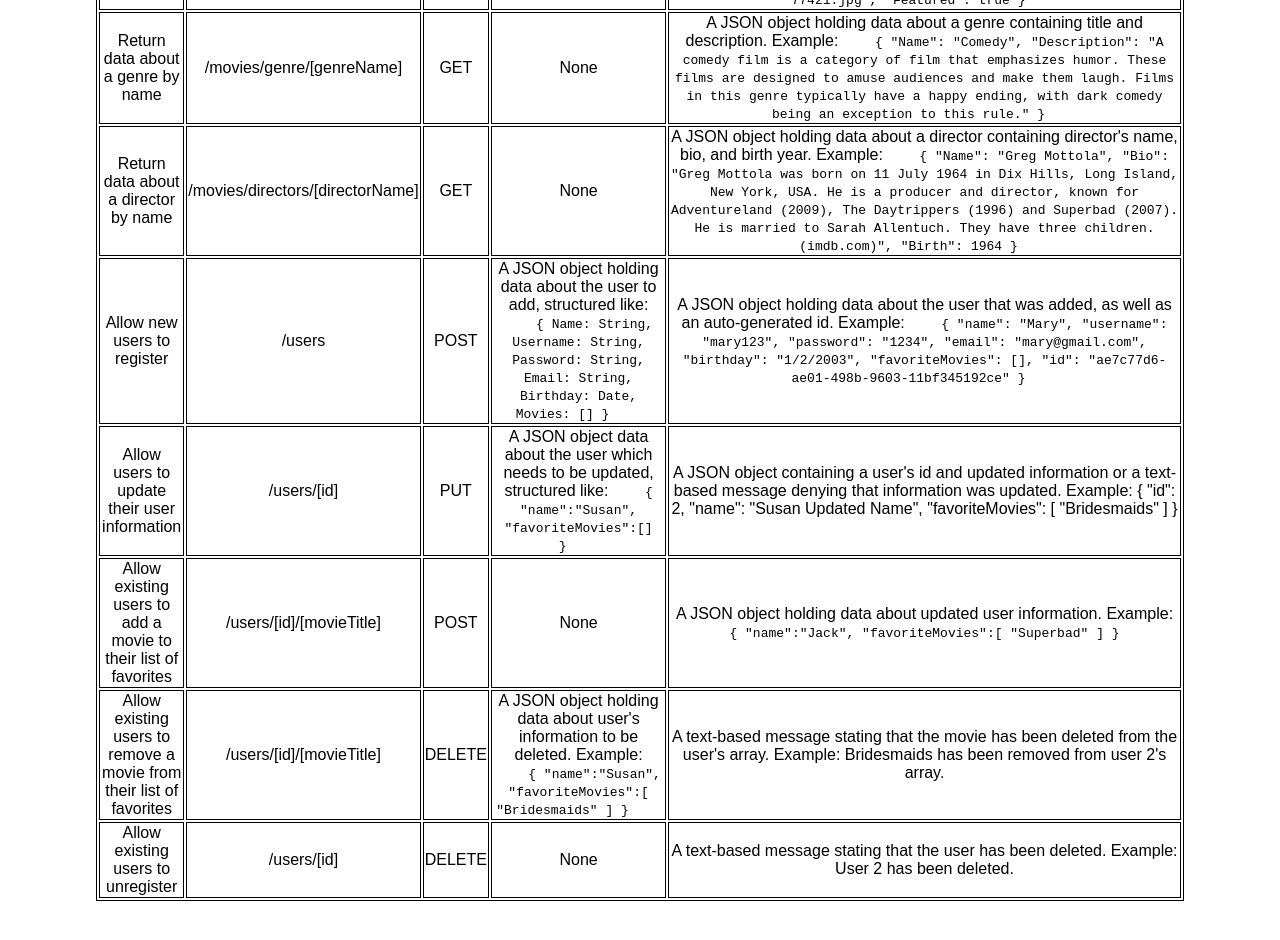
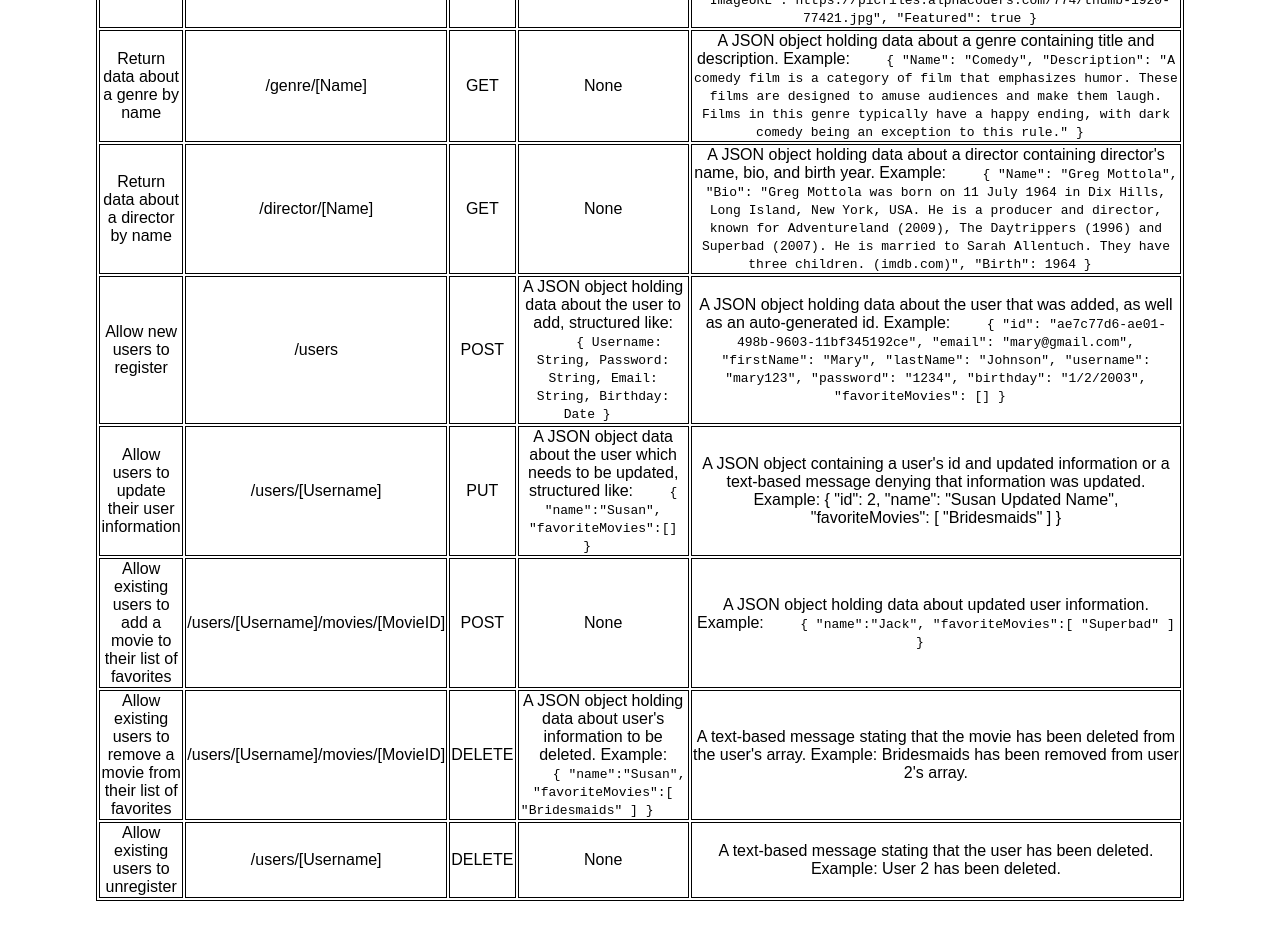
Before and after one commit to mcullen9/movie_api, a website: page public/documentation.html in a window 1280 px wide. Shown: the part 660-1600 px from the top of the page. Drawn offline with Linux system fonts and the light colour scheme.

Commit message:
documentation.html
updated API endpoints

```diff
--- a/public/documentation.html
+++ b/public/documentation.html
@@ -40,7 +40,7 @@
         </tr>
         <tr>
           <td>Return data about a single movie by title to the user</td>
-          <td>/movies/[movieTitle]</td>
+          <td>/movies/[Title]</td>
           <td>GET</td>
           <td>None</td>
           <td>A JSON object holding data about a single movie, containing title, description, genre, director, image URL, and whether it's featured or not. Example:
@@ -54,9 +54,9 @@
                  },
                 "Director": {
                     "Name":"Paul Feig",
-                    "Bio":"Paul Feig is an American film director and writer who is known for creating Freaks and Geeks and directing Bridesmaids, The Heat, Spy and A Simple Favor. He is known for directing films starring frequent collaborator Melissa McCarthy. He also directed the highly controversial 2016 reboot of Ghostbusters. He also directed episodes of The Office. (imdb.com)",
-                    "Birth":1962.0
+                    "Bio":"Paul Feig is an American film director and writer who is known for creating Freaks and Geeks and directing Bridesmaids, The Heat, Spy and A Simple Favor. He is known for directing films starring frequent collaborator Melissa McCarthy. He also directed the highly controversial 2016 reboot of Ghostbusters. He also directed episodes of The Office. (imdb.com)"
                 },
+                "Actors": [],
                 "ImageURL":"https://picfiles.alphacoders.com/774/thumb-1920-77421.jpg",
                 "Featured": true
               }
@@ -65,7 +65,7 @@
         </tr>
         <tr>
           <td>Return data about a genre by name</td>
-          <td>/movies/genre/[genreName]</td>
+          <td>/genre/[Name]</td>
           <td>GET</td>
           <td>None</td>
           <td>A JSON object holding data about a genre containing title and description. Example:
@@ -79,7 +79,7 @@
         </tr>
         <tr>
           <td>Return data about a director by name</td>
-          <td>/movies/directors/[directorName]</td>
+          <td>/director/[Name]</td>
           <td>GET</td>
           <td>None</td>
           <td>A JSON object holding data about a director containing director's name, bio, and birth year. Example:
@@ -98,34 +98,32 @@
           <td>POST</td>
           <td>A JSON object holding data about the user to add, structured like:
             <code>
-              <!--Haven't yet added username, password, email, birthday variables to index.js, put them here for the example-->
               {
-                Name: String,
                 Username: String,
                 Password: String,
                 Email: String,
-                Birthday: Date,
-                Movies: []
+                Birthday: Date
             }
             </code>
           </td>
           <td>A JSON object holding data about the user that was added, as well as an auto-generated id. Example:
             <code>
               {
-                "name": "Mary",
+                "id": "ae7c77d6-ae01-498b-9603-11bf345192ce",
+                "email": "mary@gmail.com",
+                "firstName": "Mary",
+                "lastName": "Johnson",
                 "username": "mary123",
                 "password": "1234",
-                "email": "mary@gmail.com",
                 "birthday": "1/2/2003",
-                "favoriteMovies": [],
-                "id": "ae7c77d6-ae01-498b-9603-11bf345192ce"
+                "favoriteMovies": []
             }
             </code>
           </td>
         </tr>
         <tr>
           <td>Allow users to update their user information</td>
-          <td>/users/[id]</td>
+          <td>/users/[Username]</td>
           <td>PUT</td>
           <td>A JSON object data about the user which needs to be updated, structured like:
             <code>
@@ -147,7 +145,7 @@
         </tr>
         <tr>
           <td>Allow existing users to add a movie to their list of favorites</td>
-          <td>/users/[id]/[movieTitle]</td>
+          <td>/users/[Username]/movies/[MovieID]</td>
           <td>POST</td>
           <td>None</td>
           <td>A JSON object holding data about updated user information. Example:
@@ -163,7 +161,7 @@
         </tr>
         <tr>
           <td>Allow existing users to remove a movie from their list of favorites</td>
-          <td>/users/[id]/[movieTitle]</td>
+          <td>/users/[Username]/movies/[MovieID]</td>
           <td>DELETE</td>
           <td>A JSON object holding data about user's information to be deleted. Example:
             <code>
@@ -180,7 +178,7 @@
         </tr>
         <tr>
           <td>Allow existing users to unregister</td>
-          <td>/users/[id]</td>
+          <td>/users/[Username]</td>
           <td>DELETE</td>
           <td>None</td>
           <td>A text-based message stating that the user has been deleted. Example: User 2 has been deleted.
```
Also changed, not shown: log.txt (+10 -0 lines).
